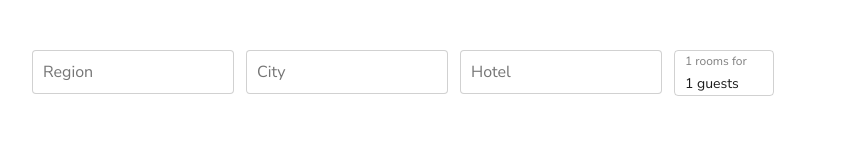
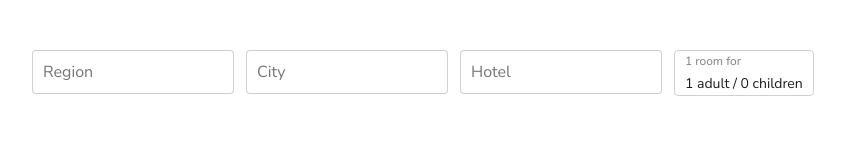
Before and after one commit to bar-min/vite-project-pro, a Vue app: page / in a window 1280 px wide. Shown: the top 160 px of the page, without its empty margins (8-853 px from the left). Built offline with nearby package versions, Linux system fonts and the light colour scheme.

Commit message:
add intl to adults, rooms, children

```diff
--- a/src/components/Reusable/Room/AppRoomField.vue
+++ b/src/components/Reusable/Room/AppRoomField.vue
@@ -12,19 +12,36 @@ const roomSettings = ref([
 
 const showSettings = ref(false)
 
+const pr = new Intl.PluralRules('ru')
+const roomSuffixes = { one: 'room', few: 'rooms', many: 'rooms' }
+const adultSuffixes = { one: 'adult', few: 'adults', many: 'adults' }
+const childSuffixes = { one: 'child', few: 'children', many: 'children' }
+
 const rooms = computed(() => roomSettings.value.length)
 const adults = computed(() => {
   return roomSettings.value.reduce((acc, item) => {
-    return (acc.adults || acc) + item.adults
-  })
+    return acc + item.adults
+  }, 0)
+})
+const children = computed(() => {
+  const hasChildren = roomSettings.value.some((el) => el.children.length)
+  if (!hasChildren) return 0
+
+  return roomSettings.value.reduce((prev, el) => {
+    return prev + el.children.length
+  }, 0)
 })
 </script>
 
 <template>
   <div class="room-block">
     <div class="room-field" @click.stop="showSettings = true">
-      <span class="room-label">{{ rooms }} rooms for </span>
-      <span class="guests-label">{{ adults.adults || adults }} guests</span>
+      <span class="room-label">{{ rooms }} {{ roomSuffixes[pr.select(rooms)] }} for </span>
+      <span class="guests-label">
+        {{ adults }} {{ adultSuffixes[pr.select(adults)] }}
+        /
+        {{ children }} {{ childSuffixes[pr.select(children)] }}
+      </span>
     </div>
 
     <AppRoomSettings
@@ -47,7 +64,7 @@ const adults = computed(() => {
   border: 1px solid hsla(0, 0%, 11%, 0.2);
   border-radius: 4px;
   padding: 0 10px;
-  width: 100px;
+  max-width: 150px;
 }
 
 .room-label {
```
